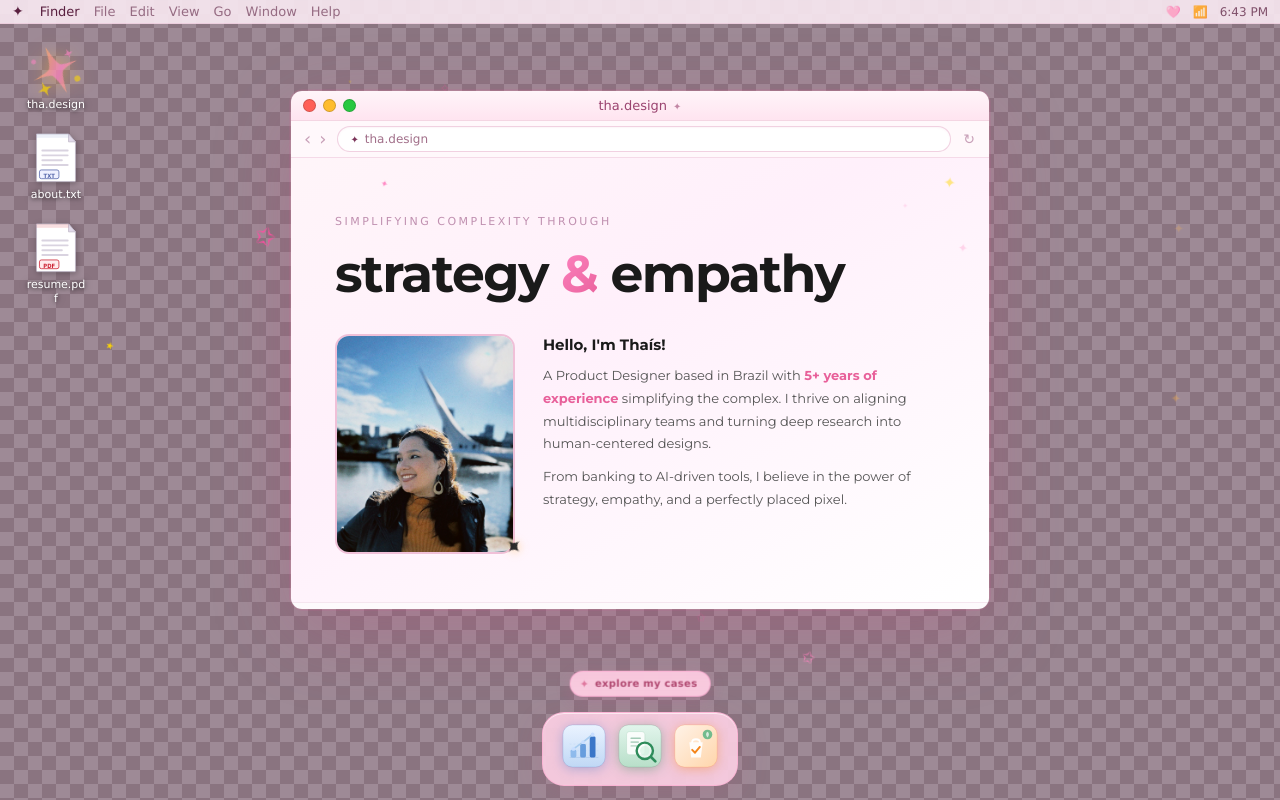
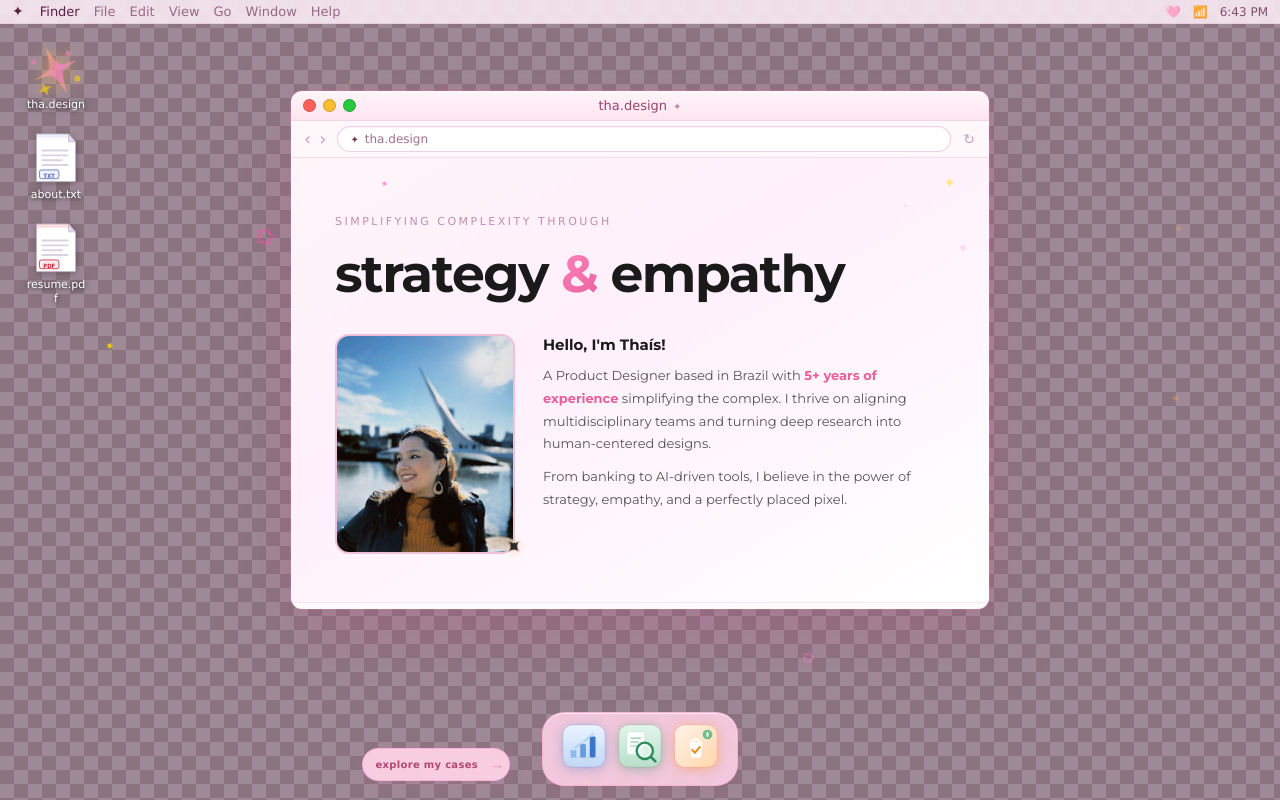
Before and after one commit to thsslopes/portfolio, a React (Vite) app: page / in a window 1280 px wide. Built offline with nearby package versions, Linux system fonts and the light colour scheme; a web font is replaced by a local one.

Commit message:
Move hint to left of dock with animated arrow

```diff
--- a/src/Portfolio2.jsx
+++ b/src/Portfolio2.jsx
@@ -3308,35 +3308,27 @@ function Desktop({ windows, onOpen }) {
         ))}
       </div>
 
-      {/* Case studies hint label above dock */}
+      {/* Case studies hint — left of dock */}
       <div style={{
         position: 'fixed',
-        bottom: 102,
-        left: '50%',
-        transform: 'translateX(-50%)',
+        bottom: 18,
+        right: 'calc(50% + 130px)',
         display: 'flex',
         alignItems: 'center',
-        gap: 6,
+        gap: 7,
         background: 'rgba(255, 210, 230, 0.94)',
         backdropFilter: 'blur(10px)',
         WebkitBackdropFilter: 'blur(10px)',
         border: '1px solid rgba(255,170,210,0.7)',
         borderRadius: 20,
-        padding: '4px 12px 4px 9px',
+        padding: '5px 10px 5px 13px',
         pointerEvents: 'none',
         animation: 'hint-float 3s ease-in-out infinite',
         boxShadow: '0 4px 16px rgba(220,100,160,0.18)',
         zIndex: 99991,
       }}>
-        <span style={{ fontSize: 11, color: '#E07AA0' }}>✦</span>
-        <span style={{
-          fontSize: 10,
-          fontFamily: MAC.font,
-          color: '#B04870',
-          fontWeight: 600,
-          letterSpacing: 0.3,
-          whiteSpace: 'nowrap',
-        }}>explore my cases</span>
+        <span style={{ fontSize: 10, fontFamily: MAC.font, color: '#B04870', fontWeight: 600, letterSpacing: 0.3, whiteSpace: 'nowrap' }}>explore my cases</span>
+        <span style={{ fontSize: 14, color: '#E07AA0', animation: 'hint-arrow 1.2s ease-in-out infinite' }}>→</span>
       </div>
 
       {/* Click burst */}
--- a/src/index.css
+++ b/src/index.css
@@ -150,8 +150,12 @@ body {
   65%      { transform: translateY(-4px)  scale(1.03); }
 }
 @keyframes hint-float {
-  0%, 100% { transform: translateX(-50%) translateY(0px); }
-  50%       { transform: translateX(-50%) translateY(-5px); }
+  0%, 100% { transform: translateY(0px); }
+  50%       { transform: translateY(-4px); }
+}
+@keyframes hint-arrow {
+  0%, 100% { transform: translateX(0px); opacity: 1; }
+  50%       { transform: translateX(5px); opacity: 0.7; }
 }
 @keyframes glitter-spin {
   0%   { transform: rotate(0deg)   scale(1);   opacity: 1; }
```
